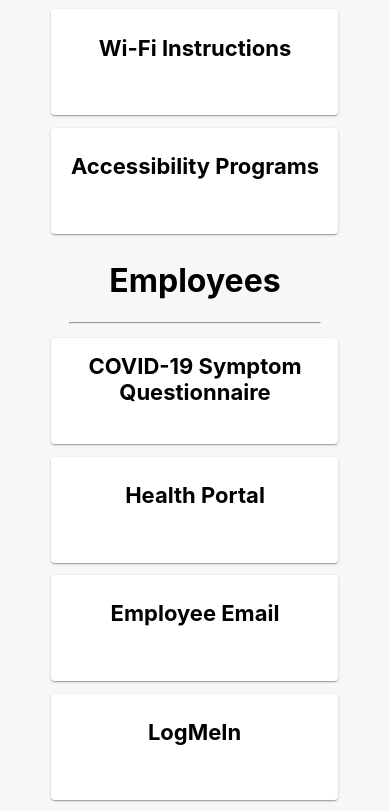
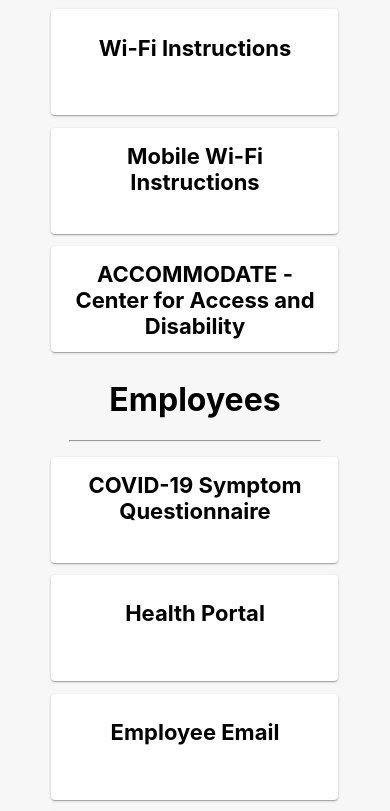
Before and after one commit to djmgeneseo/Molloy-Portal, a React (Create React App) app in the folder client/: page / in a window 390 px wide. Shown: the part 1288-2099 px from the top of the page. Built offline with nearby package versions, Linux system fonts and the light colour scheme; the HTML template or start-up script is replaced by a standard one.

Commit message:
add mobile wifi to employe and student sides

```diff
--- a/client/src/Components/Layouts/Body/Body.js
+++ b/client/src/Components/Layouts/Body/Body.js
@@ -79,15 +79,20 @@ const employeeSection = {
       img: require('../../../assets/employee_wifi.png'),
       p: "How to add the Wi-Fi networks to your Windows 10 PC."
     },
+    'Mobile Wi-Fi Instructions': {
+      href: 'https://www.molloy.edu/about-molloy-college/offices-and-services/office-for-technology-and-institutional-effectiveness/technology-support-services/guides-and-online-help/employee-and-student-wifi-setup-for-mobile-devices',
+      img: require('../../../assets/mobile_wifi.png'),
+      p: "How to add your mobile phone to Molloy's WiFi"
+    },
     'Chalk & Wire Collective Review': {
       href: 'https://ep.chalkandwire.com/ep2_molloy/login.aspx?cus=151',
       img: require('../../../assets/chalkwire.png'),
       p: "Assessment Service for Faculty."
     },
-    'Accessibility Programs': {
+    'ACCOMMODATE - Center for Access and Disability': {
       href: 'https://molloy-accommodate.symplicity.com/',
       img: require('../../../assets/Mural.jpg'),
-      p: "Accessibility Services"
+      p: "ACCOMMODATE Center for Access and Disability"
     }
 }
 
@@ -142,10 +147,15 @@ const studentSection = {
     img: require('../../../assets/student_wifi.png'),
     p: "How to add the Wi-Fi networks to your Windows 10 PC."
   },
-  'Accessibility Programs': {
+  'Mobile Wi-Fi Instructions': {
+    href: 'https://www.molloy.edu/about-molloy-college/offices-and-services/office-for-technology-and-institutional-effectiveness/technology-support-services/guides-and-online-help/employee-and-student-wifi-setup-for-mobile-devices',
+    img: require('../../../assets/mobile_wifi.png'),
+    p: "How to add your mobile phone to Molloy's WiFi"
+  },
+  'ACCOMMODATE - Center for Access and Disability': {
     href: 'https://molloy-accommodate.symplicity.com/',
     img: require('../../../assets/Mural.jpg'),
-    p: "Accessibility Services"
+    p: "ACCOMMODATE Center for Access and Disability"
   }
 }
 
```
Also changed, not shown: client/src/assets/mobile_wifi.PNG (added).
